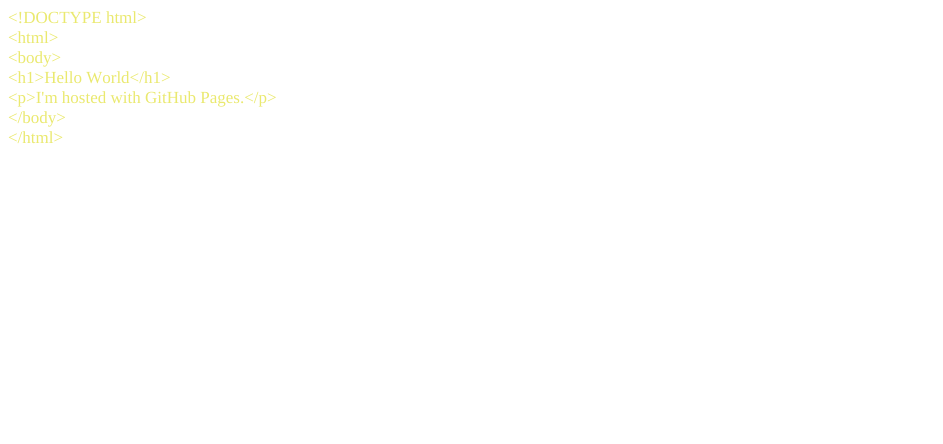
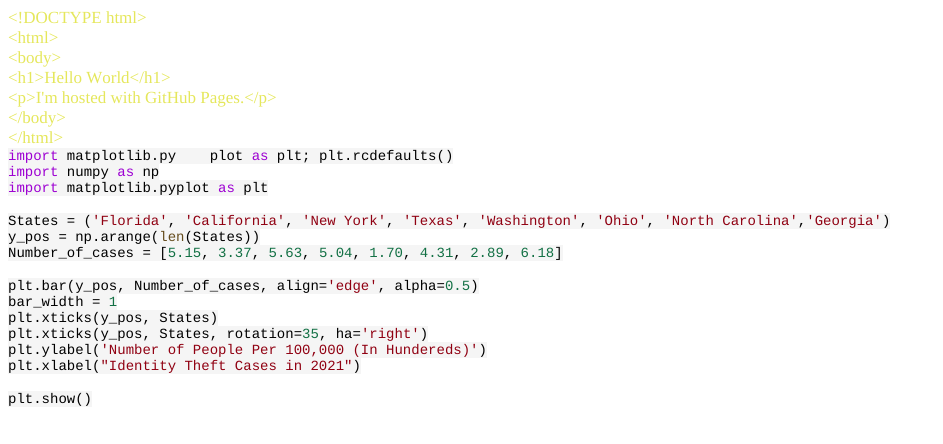
Before and after one commit to GiffyAa/GiffyAa.github.io, a plain HTML site: page index.html in a window 1280 px wide. Shown: the whole page, without its empty margins (0-943 px from the left). Drawn offline with Linux system fonts and the light colour scheme.

Commit message:
Data project
Data

```diff
--- a/index.html
+++ b/index.html
@@ -7,8 +7,18 @@
   <meta name="Generator" content="Cocoa HTML Writer">
   <meta name="CocoaVersion" content="2022.7">
   <style type="text/css">
-    p.p1 {margin: 0.0px 0.0px 0.0px 0.0px; font: 17.0px Times; color: #eae96f; -webkit-text-stroke: #eae96f}
+    p.p1 {margin: 0.0px 0.0px 0.0px 0.0px; font: 17.0px Times; color: #e5e75c; -webkit-text-stroke: #e5e75c}
+    p.p2 {margin: 0.0px 0.0px 0.0px 0.0px; line-height: 19.0px; font: 14.0px Courier; color: #000000; -webkit-text-stroke: #000000}
+    p.p3 {margin: 0.0px 0.0px 0.0px 0.0px; line-height: 19.0px; font: 14.0px Courier; color: #000000; -webkit-text-stroke: #000000; min-height: 17.0px}
+    p.p4 {margin: 0.0px 0.0px 0.0px 0.0px; line-height: 19.0px; font: 14.0px Courier; color: #900112; -webkit-text-stroke: #900112}
     span.s1 {font-kerning: none}
+    span.s2 {font-kerning: none; color: #9d00d2; background-color: #f5f5f5; -webkit-text-stroke: 0px #9d00d2}
+    span.s3 {font-kerning: none; background-color: #f5f5f5}
+    span.s4 {font-kerning: none; color: #000000; background-color: #f5f5f5; -webkit-text-stroke: 0px #000000}
+    span.s5 {font-kerning: none; color: #654c1d; background-color: #f5f5f5; -webkit-text-stroke: 0px #654c1d}
+    span.s6 {font-kerning: none; color: #127044; background-color: #f5f5f5; -webkit-text-stroke: 0px #127044}
+    span.s7 {font-kerning: none; color: #900112; background-color: #f5f5f5; -webkit-text-stroke: 0px #900112}
+    span.Apple-tab-span {white-space:pre}
   </style>
 </head>
 <body>
@@ -19,5 +29,21 @@
 <p class="p1"><span class="s1">&lt;p&gt;I'm hosted with GitHub Pages.&lt;/p&gt;</span></p>
 <p class="p1"><span class="s1">&lt;/body&gt;</span></p>
 <p class="p1"><span class="s1">&lt;/html&gt;</span></p>
+<p class="p2"><span class="s2">import</span><span class="s3"> matplotlib.py<span class="Apple-tab-span">	</span>plot </span><span class="s2">as</span><span class="s3"> plt; plt.rcdefaults()</span></p>
+<p class="p2"><span class="s2">import</span><span class="s3"> numpy </span><span class="s2">as</span><span class="s3"> np</span></p>
+<p class="p2"><span class="s2">import</span><span class="s3"> matplotlib.pyplot </span><span class="s2">as</span><span class="s3"> plt</span></p>
+<p class="p3"><span class="s1"></span><br></p>
+<p class="p4"><span class="s4">States = (</span><span class="s3">'Florida'</span><span class="s4">, </span><span class="s3">'California'</span><span class="s4">, </span><span class="s3">'New York'</span><span class="s4">, </span><span class="s3">'Texas'</span><span class="s4">, </span><span class="s3">'Washington'</span><span class="s4">, </span><span class="s3">'Ohio'</span><span class="s4">, </span><span class="s3">'North Carolina'</span><span class="s4">,</span><span class="s3">'Georgia'</span><span class="s4">)</span></p>
+<p class="p2"><span class="s3">y_pos = np.arange(</span><span class="s5">len</span><span class="s3">(States))</span></p>
+<p class="p2"><span class="s3">Number_of_cases = [</span><span class="s6">5.15</span><span class="s3">, </span><span class="s6">3.37</span><span class="s3">, </span><span class="s6">5.63</span><span class="s3">, </span><span class="s6">5.04</span><span class="s3">, </span><span class="s6">1.70</span><span class="s3">, </span><span class="s6">4.31</span><span class="s3">, </span><span class="s6">2.89</span><span class="s3">, </span><span class="s6">6.18</span><span class="s3">]</span></p>
+<p class="p3"><span class="s1"></span><br></p>
+<p class="p2"><span class="s3">plt.bar(y_pos, Number_of_cases, align=</span><span class="s7">'edge'</span><span class="s3">, alpha=</span><span class="s6">0.5</span><span class="s3">)</span></p>
+<p class="p2"><span class="s3">bar_width = </span><span class="s6">1</span></p>
+<p class="p2"><span class="s3">plt.xticks(y_pos, States)</span></p>
+<p class="p2"><span class="s3">plt.xticks(y_pos, States, rotation=</span><span class="s6">35</span><span class="s3">, ha=</span><span class="s7">'right'</span><span class="s3">)</span></p>
+<p class="p4"><span class="s4">plt.ylabel(</span><span class="s3">'Number of People Per 100,000 (In Hundereds)'</span><span class="s4">)</span></p>
+<p class="p4"><span class="s4">plt.xlabel(</span><span class="s3">"Identity Theft Cases in 2021"</span><span class="s4">)</span></p>
+<p class="p3"><span class="s1"></span><br></p>
+<p class="p2"><span class="s3">plt.show()</span></p>
 </body>
 </html>
```
